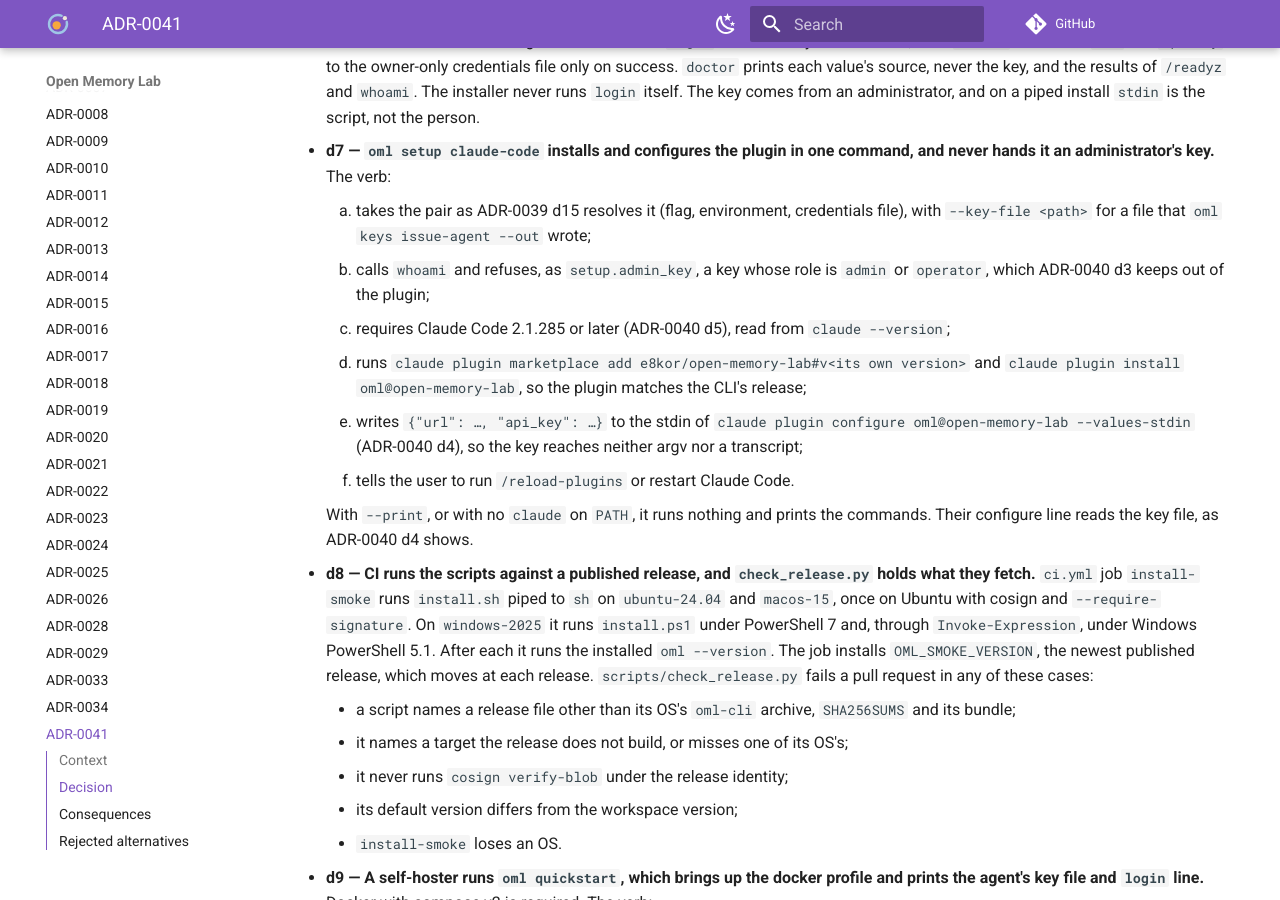
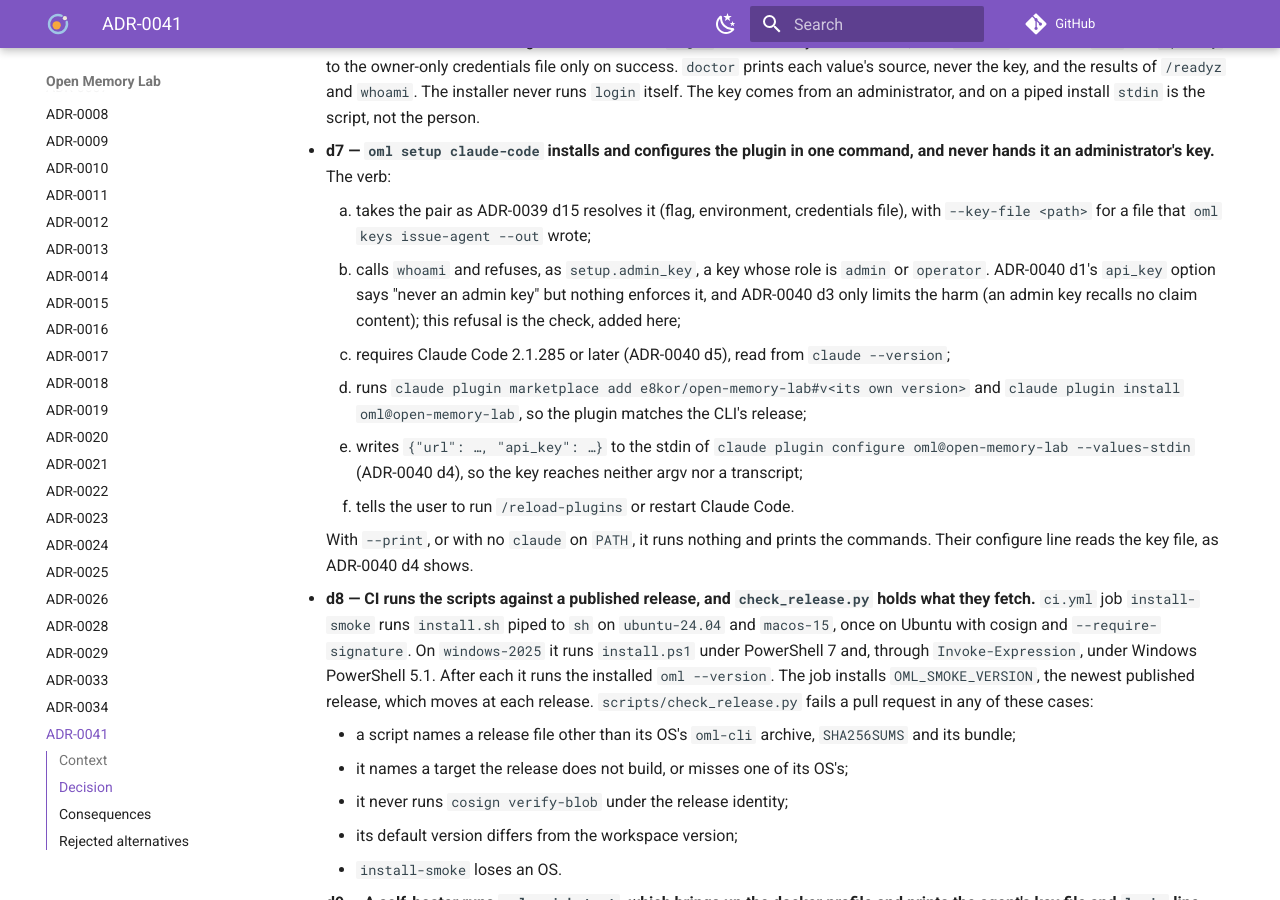
Before and after one commit to e8kor/open-memory-lab, an MkDocs documentation site: the page built from docs/adr/ADR-0041-a-quick-start-in-one-command-per-role.md, in a window 1280 px wide and 900 px high, scrolled down 2002 px. Built offline with MkDocs 1.6.1 and Material for MkDocs 9.7.7, drawn with Linux system fonts in a browser that asks for light colours; comment, search, counter and statistics services are not loaded.

Commit message:
The installers name curl's and cosign's own reason when a download or signature check fails, install.ps1 detects 64-bit Windows from a 32-bit PowerShell, and the docs cite ADR-0040 correctly and use v0.4.0's review verbs
An adversarial review of feat/quick-install found that cosign's output was discarded, so a missing network to the transparency log's root of trust was reported as a bad signature, and that curl -s hid the 404 ADR-0041 d3 says the script names. A 32-bit PowerShell on x64 reported x86 and was refused. ADR-0041 d7 credited ADR-0040 d3 with keeping admin keys out of the plugin, which d3 does not do; the plan named the verdict verb that ADR-0039 d10 replaces with approve and reject; and the CLI reference did not say how a piped install takes its flags.

```diff
--- a/docs/adr/ADR-0041-a-quick-start-in-one-command-per-role.md
+++ b/docs/adr/ADR-0041-a-quick-start-in-one-command-per-role.md
@@ -99,7 +99,9 @@ through them. d1 to d3 and d8 are built; the rest is decided, not built.
     1. takes the pair as ADR-0039 d15 resolves it (flag, environment, credentials file), with
        `--key-file <path>` for a file that `oml keys issue-agent --out` wrote;
     2. calls `whoami` and refuses, as `setup.admin_key`, a key whose role is `admin` or
-       `operator`, which ADR-0040 d3 keeps out of the plugin;
+       `operator`. ADR-0040 d1's `api_key` option says "never an admin key" but nothing
+       enforces it, and ADR-0040 d3 only limits the harm (an admin key recalls no claim
+       content); this refusal is the check, added here;
     3. requires Claude Code 2.1.285 or later (ADR-0040 d5), read from `claude --version`;
     4. runs `claude plugin marketplace add e8kor/open-memory-lab#v<its own version>` and
        `claude plugin install oml@open-memory-lab`, so the plugin matches the CLI's release;
```
Also changed, not shown: docs/cli/reference.md (+3 -1 lines), docs/engineering/docs-upgrade-v0.4.0.md (+1 -1 lines), 2 other files.
